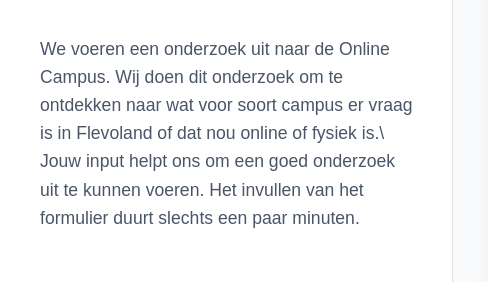
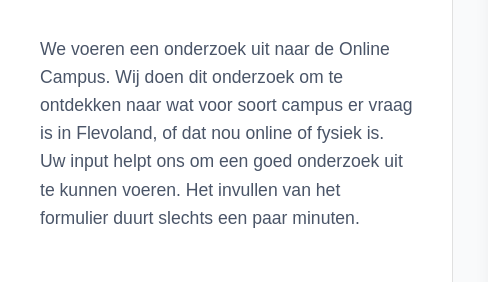
Before and after one commit to Leefmans/online-campus, a plain HTML site: page index.html in a window 1280 px wide. Shown: the part 335-617 px from the top of the page, 0-488 px from the left. Drawn offline with Linux system fonts and the light colour scheme; grey boxes are pictures that could not be loaded.

Commit message:
Update index.html

```diff
--- a/index.html
+++ b/index.html
@@ -74,8 +74,8 @@
   <div class="left-column">
     <h1>Onderzoek naar Online Campus</h1>
     <p>
-      We voeren een onderzoek uit naar de Online Campus. Wij doen dit onderzoek om te ontdekken naar wat voor soort campus er vraag is in Flevoland of dat nou online of fysiek is.\
-      Jouw input helpt ons om een goed onderzoek uit te kunnen voeren.
+      We voeren een onderzoek uit naar de Online Campus. Wij doen dit onderzoek om te ontdekken naar wat voor soort campus er vraag is in Flevoland, of dat nou online of fysiek is.
+      Uw input helpt ons om een goed onderzoek uit te kunnen voeren.
       Het invullen van het formulier duurt slechts een paar minuten.
     </p>
   </div>
```
